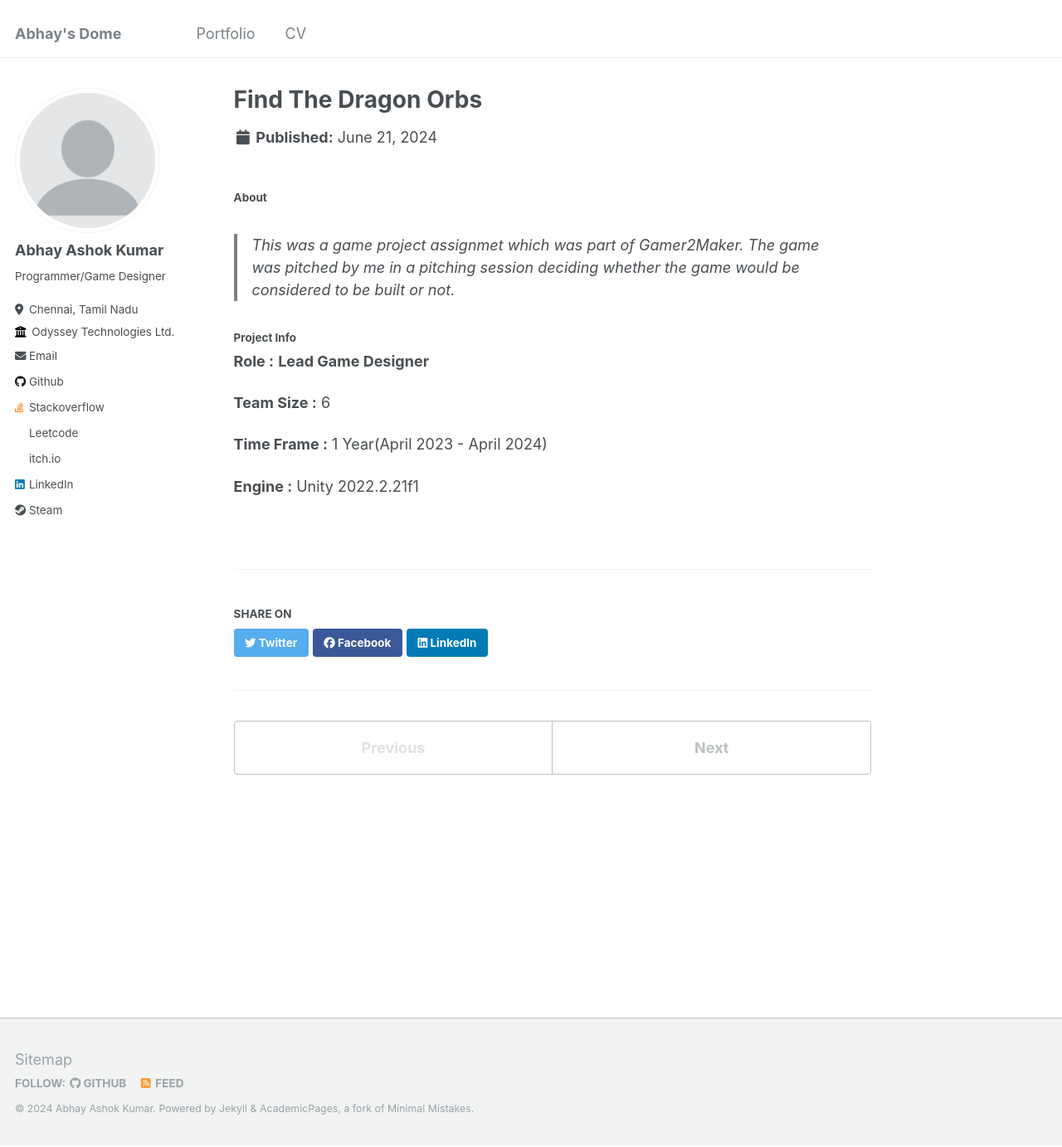
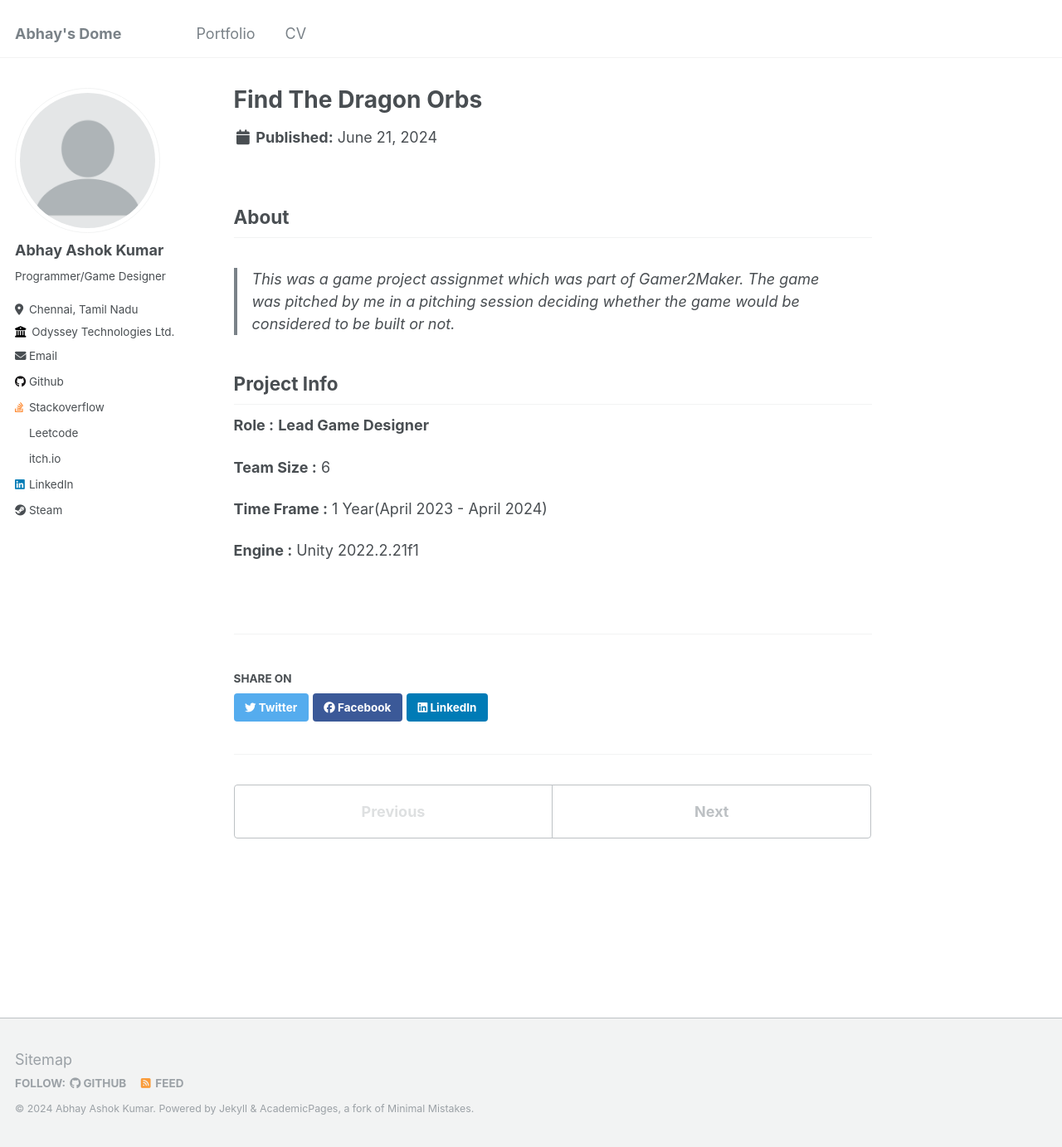
Before and after one commit to SSJAbatron/Portfolio, a Jekyll site: the page built from _portfolio/portfolio-1.md, in a window 1280 px wide and 1383 px high. Shown: the whole window at 83% size. Built offline with Jekyll 4.4.1, drawn with Linux system fonts in a browser that asks for light colours.

```diff
--- a/_portfolio/portfolio-1.md
+++ b/_portfolio/portfolio-1.md
@@ -4,11 +4,11 @@ excerpt: "Game Project made in association to Gamer2Maker in a team of 6.<br/>I
 collection: portfolio
 ---
 
-#### About
+## About
 > This was a game project assignmet which was part of Gamer2Maker.
 > The game was pitched by me in a pitching session deciding whether the game would be considered to be built or not.
 
-#### Project Info
+## Project Info
 __Role :__ **Lead Game Designer**
 
 __Team Size :__ 6
```
